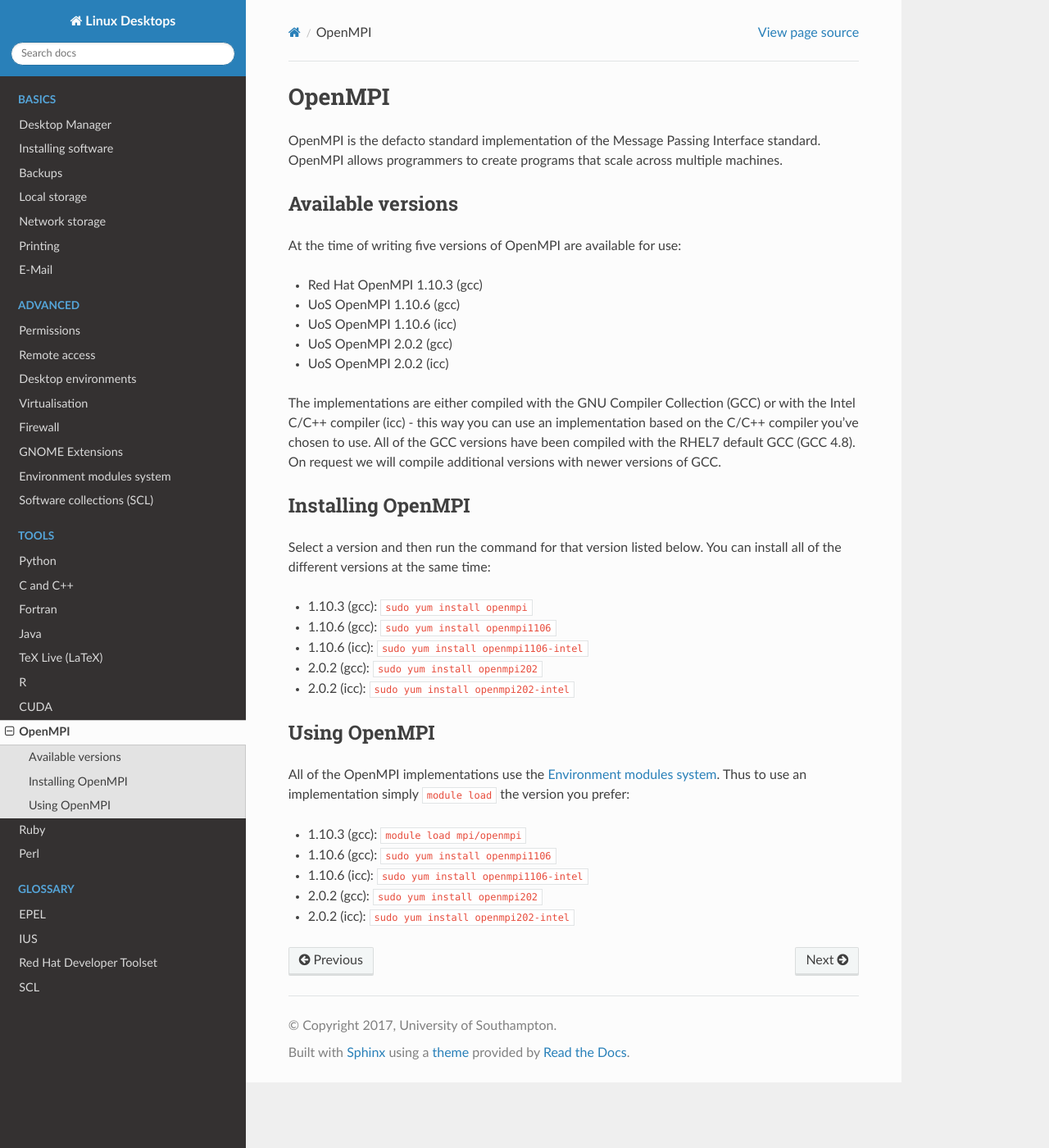
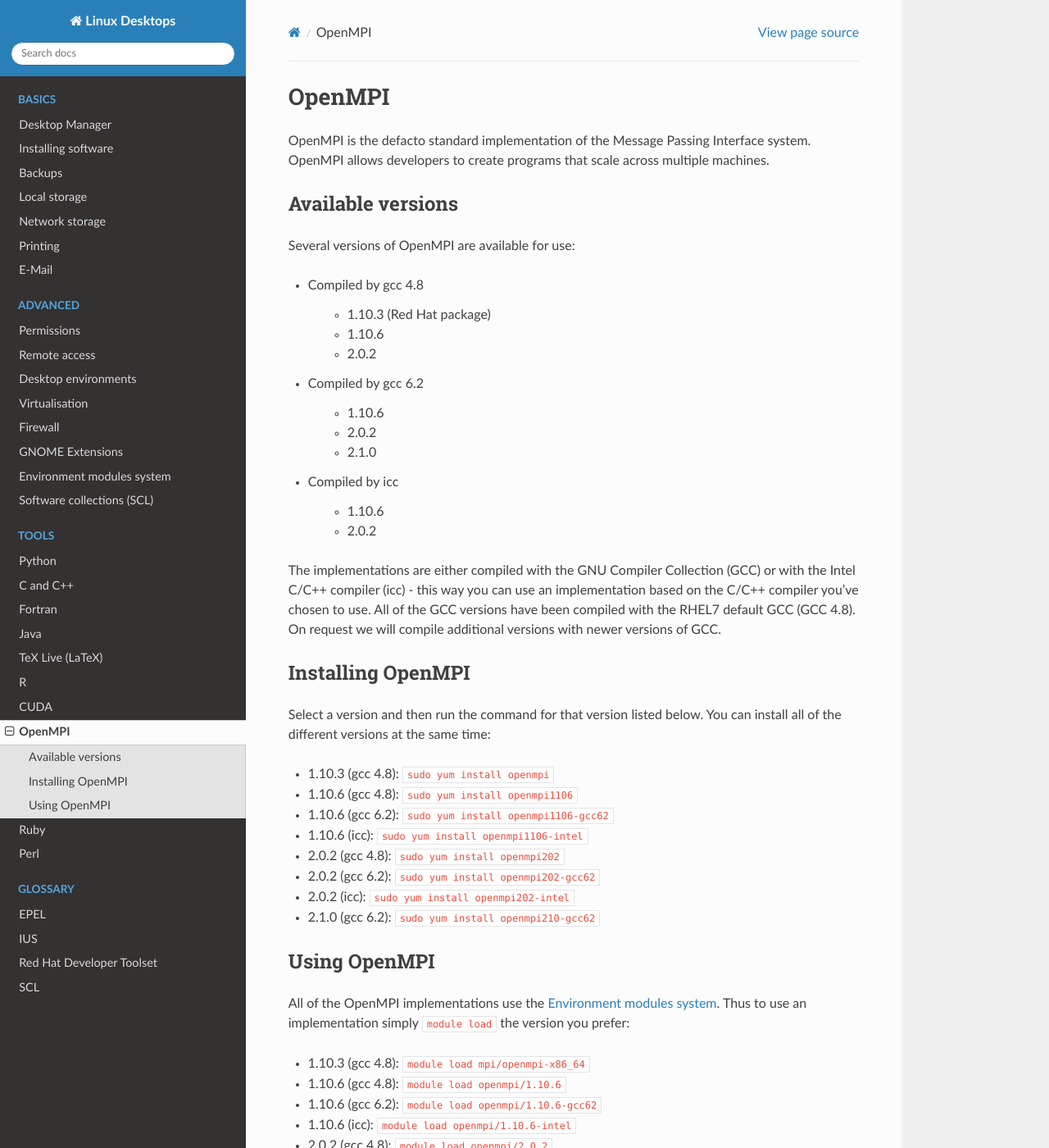
Before and after one commit to southampton/linuxdesktopdocs, a Sphinx documentation site: the page built from docs/openmpi.rst, in a window 1280 px wide and 1400 px high. Shown: the whole window at 82% size. Built offline with Sphinx 7.4.7 and the Read the Docs theme 2.0.0, drawn with Linux system fonts in a browser that asks for light colours; some of the changed text lies outside the part shown.

Commit message:
updated openmpi with gcc62 versions

```diff
--- a/docs/openmpi.rst
+++ b/docs/openmpi.rst
@@ -2,19 +2,30 @@
 =======
 
 OpenMPI is the defacto standard implementation of the Message Passing Interface
-standard. OpenMPI allows programmers to create programs that scale across
-multiple machines.
+system. OpenMPI allows developers to create programs that scale across multiple
+machines.
 
 Available versions
 ------------------
 
-At the time of writing five versions of OpenMPI are available for use:
+Several versions of OpenMPI are available for use:
 
-* Red Hat OpenMPI 1.10.3 (gcc)
-* UoS OpenMPI 1.10.6 (gcc)
-* UoS OpenMPI 1.10.6 (icc)
-* UoS OpenMPI 2.0.2 (gcc)
-* UoS OpenMPI 2.0.2 (icc)
+* Compiled by gcc 4.8
+
+   * 1.10.3 (Red Hat package)
+   * 1.10.6
+   * 2.0.2
+
+* Compiled by gcc 6.2
+
+   * 1.10.6
+   * 2.0.2
+   * 2.1.0
+
+* Compiled by icc
+
+   * 1.10.6
+   * 2.0.2
 
 The implementations are either compiled with the GNU Compiler Collection (GCC)
 or with the Intel C/C++ compiler (icc) - this way you can use an implementation
@@ -28,11 +39,14 @@
 Select a version and then run the command for that version listed below. You
 can install all of the different versions at the same time:
 
-* 1.10.3 (gcc): ``sudo yum install openmpi``
-* 1.10.6 (gcc): ``sudo yum install openmpi1106``
+* 1.10.3 (gcc 4.8): ``sudo yum install openmpi``
+* 1.10.6 (gcc 4.8): ``sudo yum install openmpi1106``
+* 1.10.6 (gcc 6.2): ``sudo yum install openmpi1106-gcc62``
 * 1.10.6 (icc): ``sudo yum install openmpi1106-intel``
-* 2.0.2 (gcc): ``sudo yum install openmpi202``
+* 2.0.2 (gcc 4.8): ``sudo yum install openmpi202``
+* 2.0.2 (gcc 6.2): ``sudo yum install openmpi202-gcc62``
 * 2.0.2 (icc): ``sudo yum install openmpi202-intel``
+* 2.1.0 (gcc 6.2): ``sudo yum install openmpi210-gcc62``
 
 Using OpenMPI
 -------------
@@ -40,8 +54,11 @@
 All of the OpenMPI implementations use the :doc:`envmodules`. Thus to use
 an implementation simply ``module load`` the version you prefer:
 
-* 1.10.3 (gcc): ``module load mpi/openmpi``
-* 1.10.6 (gcc): ``sudo yum install openmpi1106``
-* 1.10.6 (icc): ``sudo yum install openmpi1106-intel``
-* 2.0.2 (gcc): ``sudo yum install openmpi202``
-* 2.0.2 (icc): ``sudo yum install openmpi202-intel``
+* 1.10.3 (gcc 4.8): ``module load mpi/openmpi-x86_64``
+* 1.10.6 (gcc 4.8): ``module load openmpi/1.10.6``
+* 1.10.6 (gcc 6.2): ``module load openmpi/1.10.6-gcc62``
+* 1.10.6 (icc): ``module load openmpi/1.10.6-intel``
+* 2.0.2 (gcc 4.8): ``module load openmpi/2.0.2``
+* 2.0.2 (gcc 6.2): ``module load openmpi/2.0.2-gcc62``
+* 2.0.2 (icc): ``module load openmpi/2.0.2-intel``
+* 2.1.0 (gcc 6.2): ``module load openmpi/2.1.0-gcc62``
```
